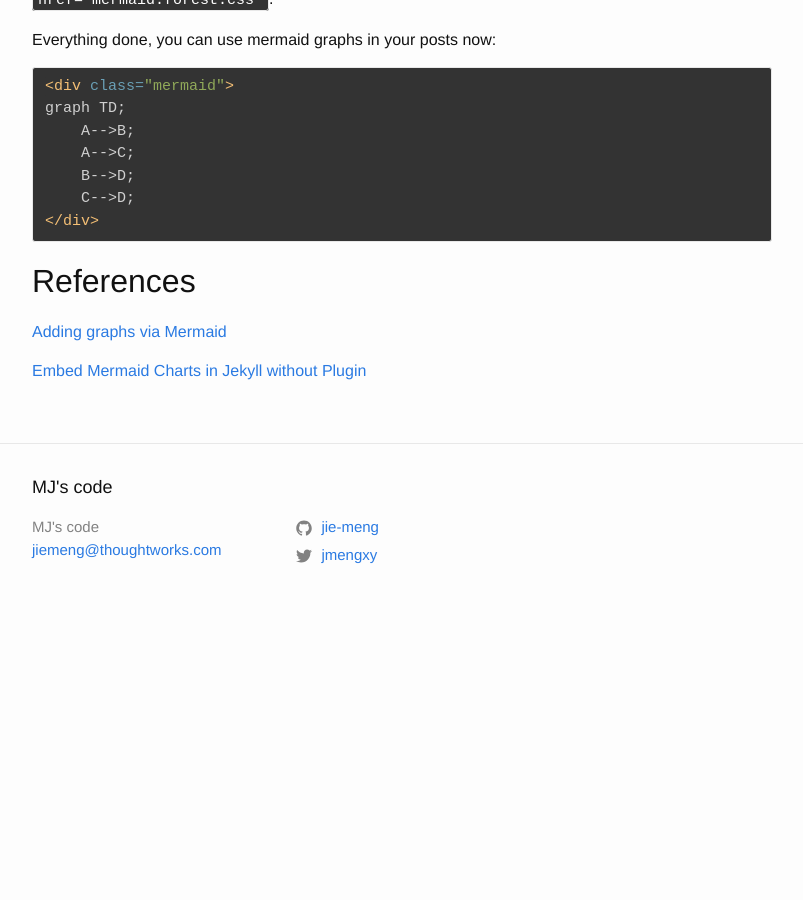
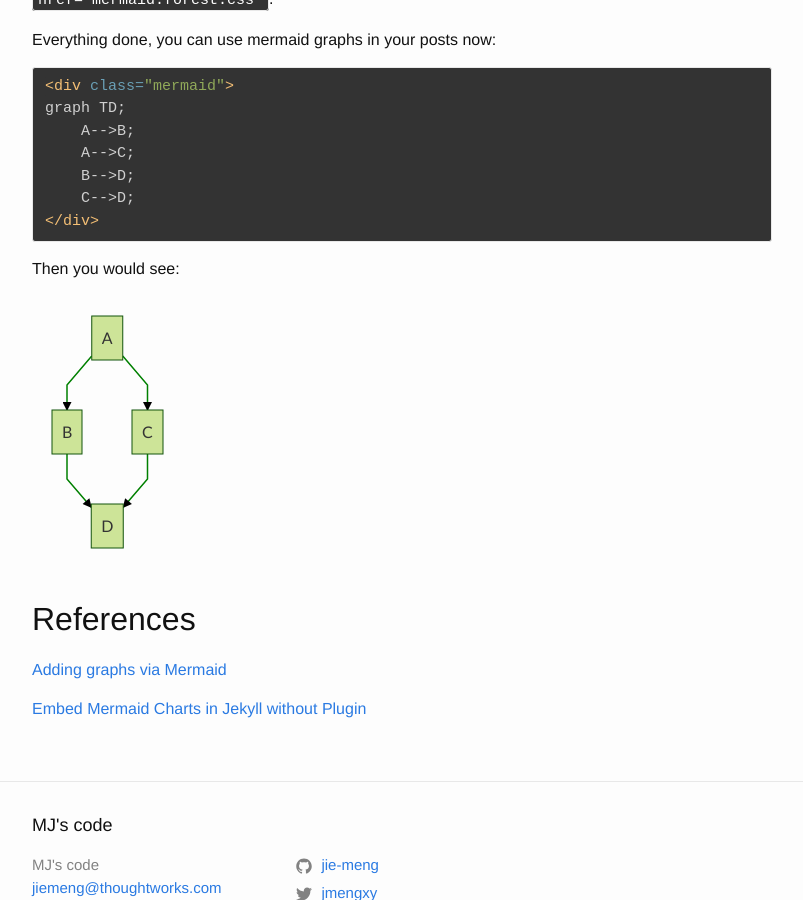
Before and after one commit to jie-meng/jie-meng.github.io, a Jekyll site: the page built from _posts/2018-02-22-add-mermaid-into-github-pages.md, in a window 1280 px wide and 900 px high, scrolled down 790 px. Shown: the whole window, without its empty margins (238-1041 px from the left). Built offline with Jekyll 4.4.1, drawn with Linux system fonts in a browser that asks for light colours; comment, search, counter and statistics services are not loaded; before the commit the page ends 1416 px from its top, so only the background shows below that.

Commit message:
Add mermaid into github pages

```diff
--- a/_posts/2018-02-22-add-mermaid-into-github-pages.md
+++ b/_posts/2018-02-22-add-mermaid-into-github-pages.md
@@ -47,6 +47,16 @@ graph TD;
 
 {% endhighlight %}
 
+Then you would see:
+
+<div class="mermaid">
+graph TD;
+    A-->B;
+    A-->C;
+    B-->D;
+    C-->D;
+</div>
+
 ## References
 
 [Adding graphs via Mermaid](https://github.com/gnab/remark/wiki/Adding-graphs-via-Mermaid)
```
